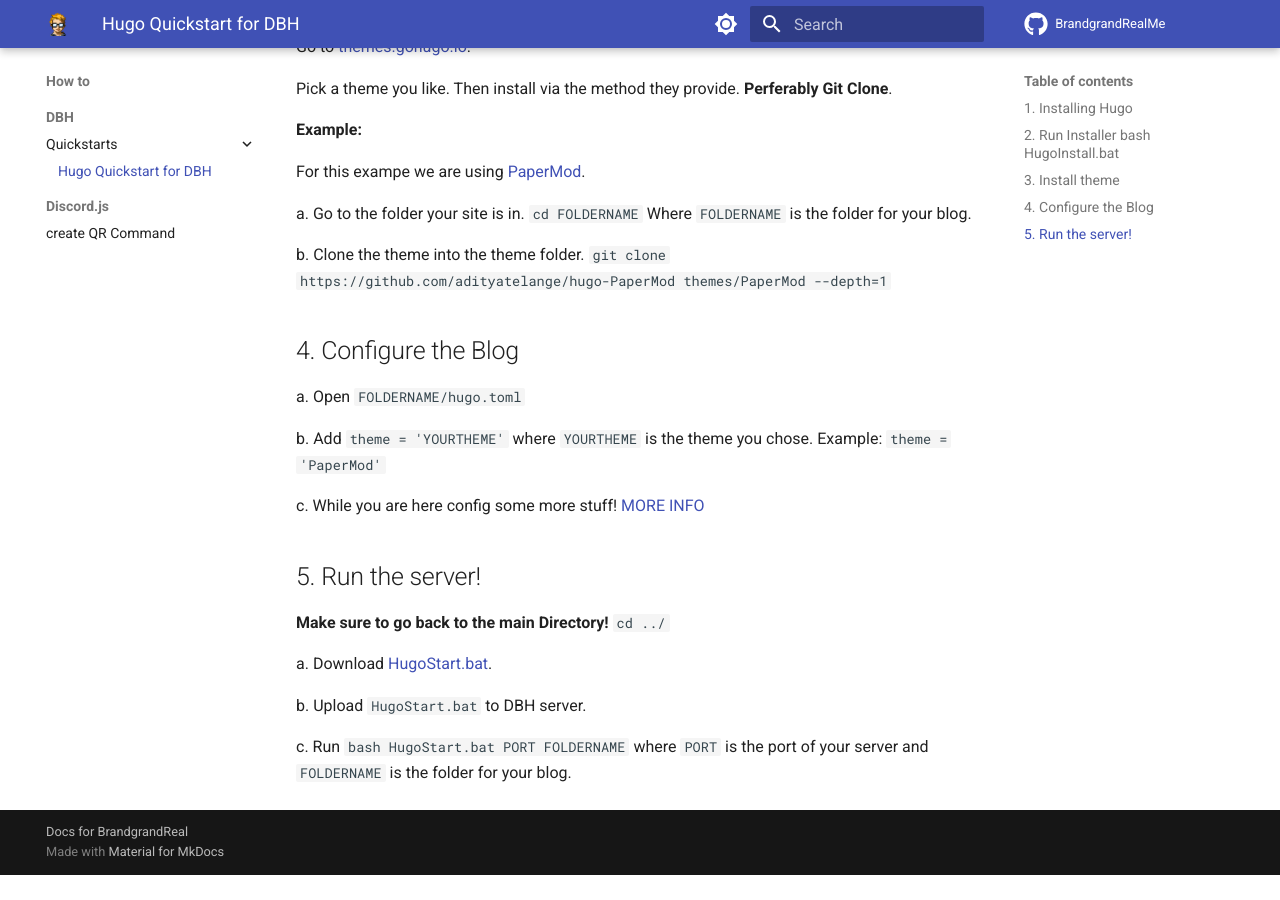
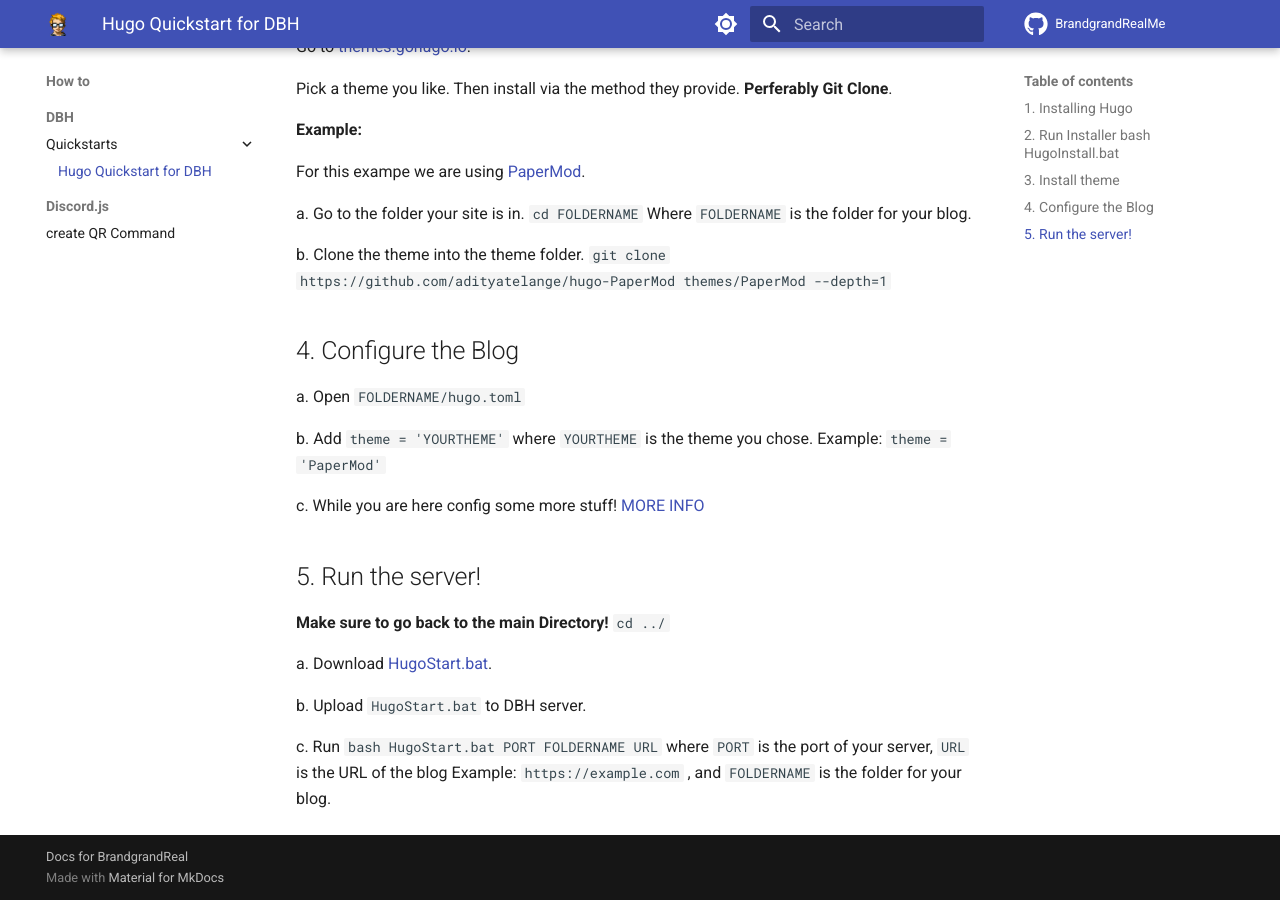
Before and after one commit to BrandgrandRealMe/BrandgrandRealMe.github.io, an MkDocs documentation site: the page built from docs/how-to/DBH/quickstarts/Hugo.md, in a window 1280 px wide and 900 px high, scrolled down 652 px. Built offline with MkDocs 1.6.1 and Material for MkDocs 9.7.7, drawn with Linux system fonts in a browser that asks for light colours; before the commit the page ends 1527 px from its top, so only the background shows below that.

Commit message:
Update Hugo.md

```diff
--- a/docs/how-to/DBH/quickstarts/Hugo.md
+++ b/docs/how-to/DBH/quickstarts/Hugo.md
@@ -46,4 +46,4 @@
 
    b.   Upload `HugoStart.bat` to DBH server.
 
-   c. Run `bash HugoStart.bat PORT FOLDERNAME` where `PORT` is the port of your server and `FOLDERNAME` is the folder for your blog.
+   c. Run `bash HugoStart.bat PORT FOLDERNAME URL` where `PORT` is the port of your server, `URL` is the URL of the blog Example: `https://example.com` , and `FOLDERNAME` is the folder for your blog.
```
